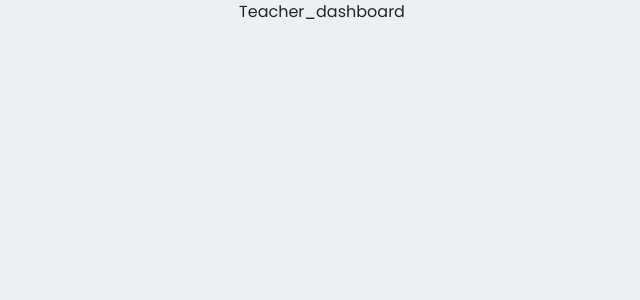
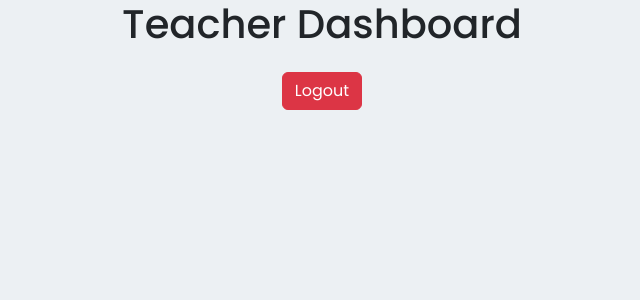
Before and after one commit to Sindhu-121/sindhu_sms, a React (Create React App) app in the folder smsfrontend/: page /teacher-dashboard in a window 1280 px wide. Shown: the top 300 px of the page, without its empty margins (318-958 px from the left). Built offline with nearby package versions, Linux system fonts and the light colour scheme.

Commit message:
logout button

```diff
--- /dev/null
+++ b/smsfrontend/src/AdminComponent/Admin_dashboard.jsx
@@ -0,0 +1,22 @@
+import React from 'react';
+
+function Admin_dashboard() {
+  const handleLogout = () => {
+    const confirmed = window.confirm("Are you sure you want to logout?");
+    if (confirmed) {
+      localStorage.removeItem('token');
+      window.location.href = '/';
+    }
+  };
+
+  return (
+    <div>
+      <h1>Admin Dashboard</h1>
+      <button onClick={handleLogout} className="btn btn-danger mt-3">
+        Logout
+      </button>
+    </div>
+  );
+}
+
+export default Admin_dashboard;
--- a/smsfrontend/src/Admin_dashboard.jsx
+++ /dev/null
@@ -1,9 +0,0 @@
-import React from 'react'
-
-function Admin_dashboard() {
-  return (
-    <div>Admin_dashboard</div>
-  )
-}
-
-export default Admin_dashboard
--- /dev/null
+++ b/smsfrontend/src/StudentComponent/Student_dashboard.jsx
@@ -0,0 +1,22 @@
+import React from 'react';
+
+function Student_dashboard() {
+  const handleLogout = () => {
+    const confirmed = window.confirm("Are you sure you want to logout?");
+    if (confirmed) {
+      localStorage.removeItem('token');
+      window.location.href = '/';
+    }
+  };
+
+  return (
+    <div>
+      <h1>Student Dashboard</h1>
+      <button onClick={handleLogout} className="btn btn-danger mt-3">
+        Logout
+      </button>
+    </div>
+  );
+}
+
+export default Student_dashboard;
--- a/smsfrontend/src/Student_dashboard.jsx
+++ /dev/null
@@ -1,9 +0,0 @@
-import React from 'react'
-
-const Student_dashboard = () => {
-  return (
-    <div>Student_dashboard</div>
-  )
-}
-
-export default Student_dashboard
--- /dev/null
+++ b/smsfrontend/src/TeacherComponent/Teacher_dashboard.jsx
@@ -0,0 +1,22 @@
+import React from 'react';
+
+function Teacher_dashboard() {
+  const handleLogout = () => {
+    const confirmed = window.confirm("Are you sure you want to logout?");
+    if (confirmed) {
+      localStorage.removeItem('token');
+      window.location.href = '/';
+    }
+  };
+
+  return (
+    <div>
+      <h1>Teacher Dashboard</h1>
+      <button onClick={handleLogout} className="btn btn-danger mt-3">
+        Logout
+      </button>
+    </div>
+  );
+}
+
+export default Teacher_dashboard;
--- a/smsfrontend/src/Teacher_dashboard.jsx
+++ /dev/null
@@ -1,9 +0,0 @@
-import React from 'react'
-
-const Teacher_dashboard = () => {
-  return (
-    <div>Teacher_dashboard</div>
-  )
-}
-
-export default Teacher_dashboard
```
Also changed, not shown: smsfrontend/src/App.js (+4 -4 lines), smsfrontend/src/Loginsystem/UserLogin.jsx (renamed from smsfrontend/src/UserLogin.jsx), smsfrontend/src/Loginsystem/Userlogin.css (renamed from smsfrontend/src/Userlogin.css), smsfrontend/src/Loginsystem/img.png (renamed from smsfrontend/src/img.png).
